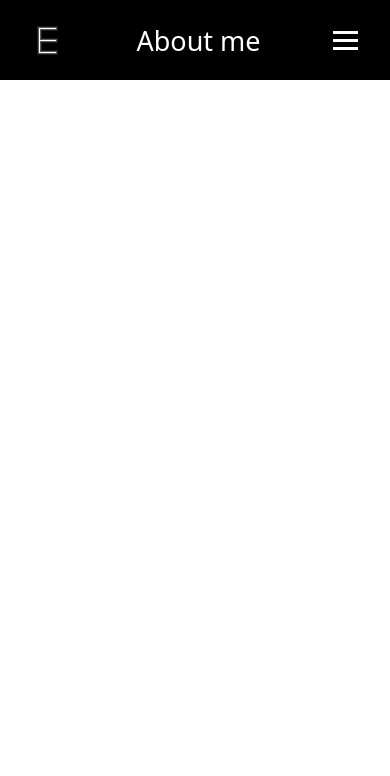
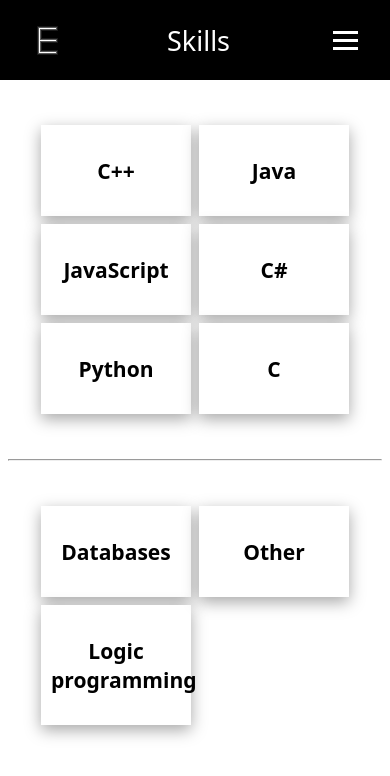
Before and after one commit to EeroKokkonen/Eero_Kokkonen, a React (Vite) app: page /skills in a window 390 px wide. Shown: the top 776 px of the page. Built offline with nearby package versions, Linux system fonts and the light colour scheme.

Commit message:
Bug fixes

```diff
--- a/src/App.jsx
+++ b/src/App.jsx
@@ -4,15 +4,16 @@ import Skills from "./pages/Skills"
 import About from "./pages/About"
 import { Route, Routes } from "react-router-dom"
 import Other from "./pages/Other"
+
+
 function App() {
-
   return (
     <>
       <Navbar/>
       <Routes>
         <Route path="/" element={ <About/> } exact/>
-        <Route path="/experience" element={ <Skills/> } />
-        <Route path="/other" element={ <Other/> } />
+        <Route path="/skills" element={ <Skills/> } />
+        <Route path="/interests" element={ <Other/> } />
         <Route path="/contact" element={ <Profile/> }/>
       </Routes>
     </>
--- a/src/components/Navbar.jsx
+++ b/src/components/Navbar.jsx
@@ -1,37 +1,37 @@
 import "./css/Navbar.css";
 import { Link } from "react-router-dom";
-import { useRef, useState } from "react";
+import { useEffect, useRef, useState } from "react";
 import Backdrop from "./Backdrop";
+import getPageHeader from "../hooks/getPageHeader"
 
 const Navbar = () => {
     const hampurger = useRef(null);
     const navMenu = useRef(null);
     const [isMenuActive, setIsMenuActive] = useState(false);
-    const [pageHeader, setPageHeader] = useState("About me");
+    const [pageHeader, setPageHeader] = useState(getPageHeader());
 
     const showMenu = (e) => {
       setIsMenuActive(prev => !prev);
     }
     const hideMenu = () => {
       setIsMenuActive(false);
+      setPageHeader(getPageHeader());
     }
-
 
     return(
       <header className="header">
         <nav>
-
           <ul className={`nav-menu ${isMenuActive ? " showMenu" : ""}`} ref={navMenu}>
-              <li className="nav-item" onClick={() => {hideMenu(); setPageHeader("About me")}}>
+              <li className="nav-item" onClick={hideMenu}>
                 <Link to="/">About me</Link>
               </li>
-              <li className="nav-item" onClick={() => {hideMenu(); setPageHeader("About me")}}>
-                <Link to="/experience">Skills</Link>
+              <li className="nav-item" onClick={hideMenu}>
+                <Link to="/skills">Skills</Link>
               </li>
-              <li className="nav-item" onClick={() => {hideMenu(); setPageHeader("About me")}}>
-                <Link to="/other">Interests</Link>
+              <li className="nav-item" onClick={hideMenu}>
+                <Link to="/interests">Interests</Link>
               </li>
-              <li className="nav-item" onClick={() => {hideMenu(); setPageHeader("About me")}}>
+              <li className="nav-item" onClick={hideMenu}>
                 <Link to="/contact">Contact</Link>
               </li>
           </ul>
--- a/src/components/css/LanguageModal.css
+++ b/src/components/css/LanguageModal.css
@@ -4,7 +4,7 @@
     border-radius: 1px;
     padding: 1rem;
     width: 30rem;
-    z-index: 10;
+    z-index: 2;
     position: fixed;
     top: 20vh;
     left: calc(50% - 15rem);
--- a/src/components/css/Navbar.css
+++ b/src/components/css/Navbar.css
@@ -119,6 +119,7 @@
     width: 100%;
     text-align: center;
     transition: 0.3s;
+    z-index: 3;
   }
   .pageHeader{
     display: block;
--- /dev/null
+++ b/src/hooks/getPageHeader.jsx
@@ -0,0 +1,15 @@
+
+const getPageHeader = () => {
+    const path = window.location.pathname;
+    if(path === '/'){
+        return "About me"
+    }
+
+    const pathHeader = path.split('/');
+    let header = pathHeader[pathHeader.length - 1];
+    header = header.charAt(0).toUpperCase() + header.slice(1);
+    return header;
+}
+
+
+export default getPageHeader;
```
